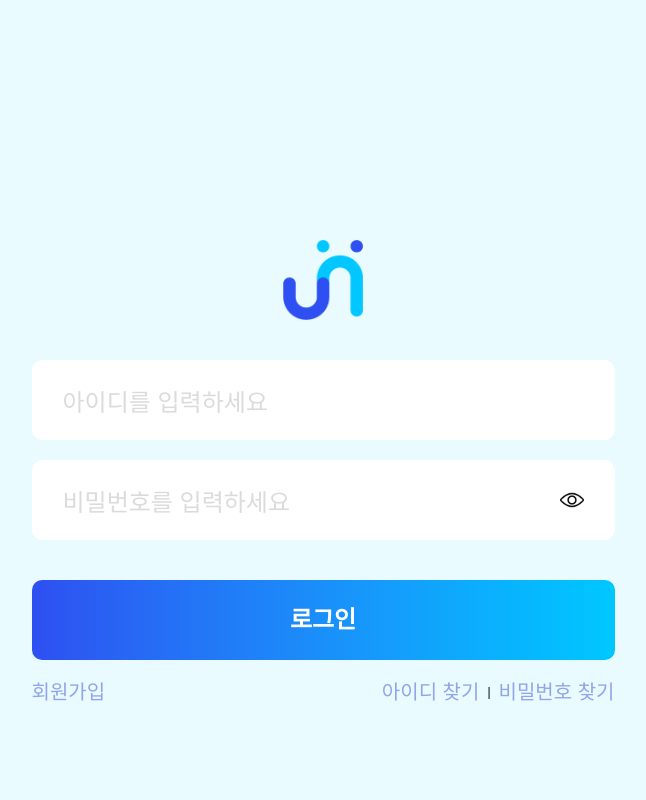
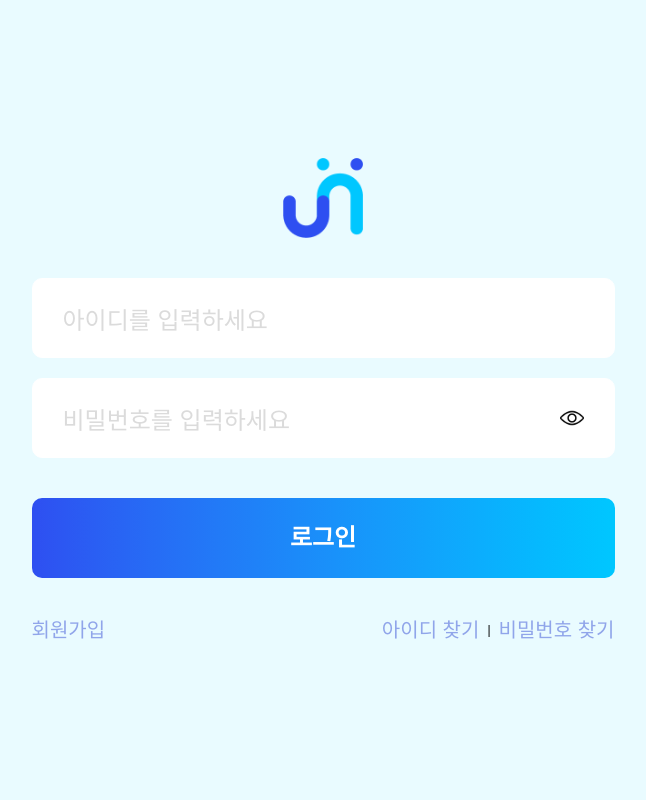
Before and after one commit to FRONTENDBOOTCAMP-14th/Final-project-team9, a Next.js app: page /login in a window 1280 px wide. Shown: the top 800 px of the page, without its empty margins (317-963 px from the left). Built offline with nearby package versions, Linux system fonts and the light colour scheme; no server answers; a web font is replaced by a local one.

Commit message:
refactor : auth 레이아웃 수정

```diff
--- a/src/app/(auth)/find-id/result/page.tsx
+++ b/src/app/(auth)/find-id/result/page.tsx
@@ -1,7 +1,5 @@
-// ❌ "use client" 제거 (서버 컴포넌트)
 import FindIdResultClient from "@/components/auth/FindIdResultClient";
 
 export default function FindIdResultPage() {
-  // 서버 페이지는 클라 훅을 쓰지 않고, 클라 컴포넌트를 렌더링만 합니다.
   return <FindIdResultClient />;
 }
--- a/src/components/auth/AuthLayout.tsx
+++ b/src/components/auth/AuthLayout.tsx
@@ -11,11 +11,10 @@ interface AuthLayoutProps {
 
 const AuthLayout = ({ children, title, navType }: AuthLayoutProps) => {
   return (
-    // 바깥 래퍼: 전체 높이/세로 플렉스 (items-center 제거!)
-    <div className="min-h-screen flex flex-col bg-[#E9FBFF]">
-      {/* 상단/본문/하단 링크: 가운데 615px 컨테이너 */}
-      <div className="w-full max-w-[615px] mx-auto px-4 py-10">
-        <header className="w-full mt-[200px]">
+    <div className="flex flex-col bg-[#E9FBFF]">
+      <section className="grid place-items-center h-[min(100dvh,1080px)]">
+        <div className="w-full max-w-[615px] mx-auto px-4 py-10 flex flex-col gap-10">
+          <header className="w-full">
             <HeaderLogo />
             {title && (
               <div className="text-center mt-10">
@@ -24,17 +23,15 @@ const AuthLayout = ({ children, title, navType }: AuthLayoutProps) => {
             )}
           </header>
 
-        <main className="mt-10 w-full">{children}</main>
+          <main className="w-full">{children}</main>
 
-        <div className="mt-5 w-full">
+          <div className="w-full">
             <AuthNavigationLinks type={navType} />
           </div>
         </div>
+      </section>
 
-      {/* 푸터는 풀폭, 화면 하단에 붙이려면 mt-auto */}
-      <div className="mt-[261px] w-full">
       <Footer />
-      </div>
     </div>
   );
 };
--- a/src/components/auth/SignUpForm.tsx
+++ b/src/components/auth/SignUpForm.tsx
@@ -106,7 +106,7 @@ const SignUpForm = () => {
         </div>
 
         {/* 이메일 입력 + 인증 버튼 */}
-        <div className="flex items-end gap-2 mt-[20px]">
+        <div className="flex items-end gap-[30px] mt-[20px]">
           <LabeledInput
             id="signup-email"
             label="이메일을 입력하세요"
```
Lines whose indentation alone changed are shown as unchanged.
